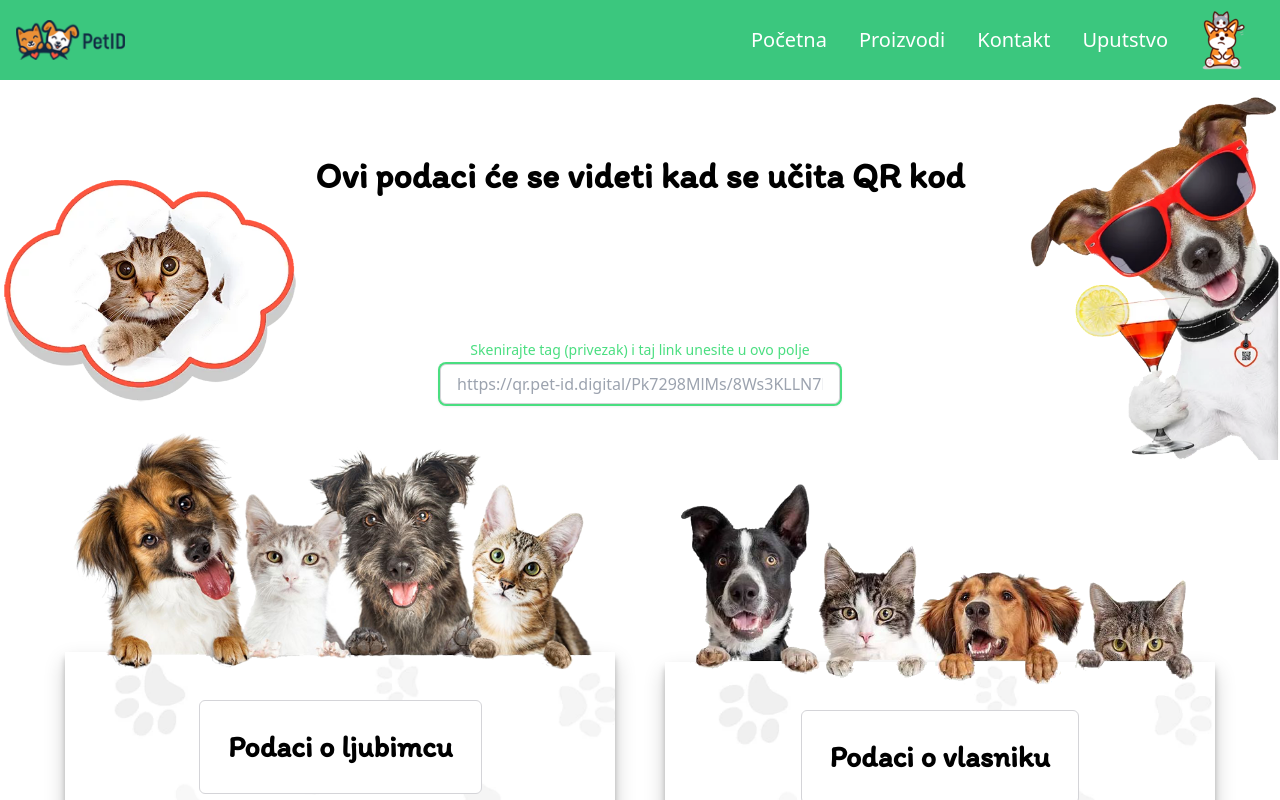
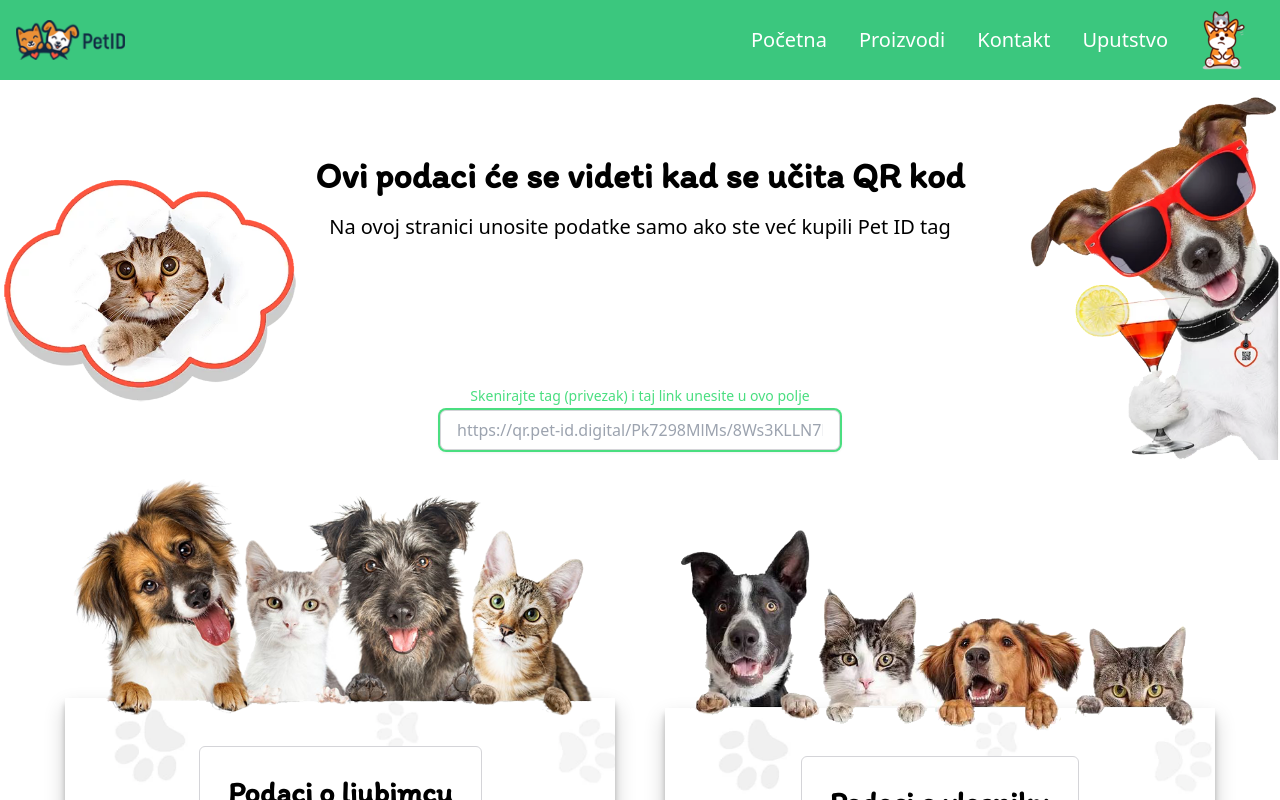
Before and after one commit to alexdevranger/pet-id.rs, a React (Create React App) app: page /moj-ljubimac in a window 1280 px wide. Shown: the top 800 px of the page. Built offline with nearby package versions, Linux system fonts and the light colour scheme.

Commit message:
try to fix ios font

```diff
--- a/public/index.html
+++ b/public/index.html
@@ -12,35 +12,12 @@
     <link rel="apple-touch-icon" href="%PUBLIC_URL%/logo192.png" />
     <link rel="preconnect" href="https://fonts.googleapis.com" />
 <link rel="preconnect" href="https://fonts.gstatic.com" crossorigin />
-<link href="https://fonts.googleapis.com/css2?family=Comic+Neue:wght@400;700&family=Itim&family=Mali:wght@400;500;600;700&family=Pangolin&family=Patrick+Hand&display=swap" rel="stylesheet" />
-    <!--
-      manifest.json provides metadata used when your web app is installed on a
-      user's mobile device or desktop. See https://developers.google.com/web/fundamentals/web-app-manifest/
-    -->
+<link href="https://fonts.googleapis.com/css2?family=Itim&display=swap" rel="stylesheet" />
     <link rel="manifest" href="%PUBLIC_URL%/manifest.json" />
-    <!--
-      Notice the use of %PUBLIC_URL% in the tags above.
-      It will be replaced with the URL of the `public` folder during the build.
-      Only files inside the `public` folder can be referenced from the HTML.
-
-      Unlike "/favicon.ico" or "favicon.ico", "%PUBLIC_URL%/favicon.ico" will
-      work correctly both with client-side routing and a non-root public URL.
-      Learn how to configure a non-root public URL by running `npm run build`.
-    -->
     <title>pet-id.rs - Želiš svog ljubimca nazad ako se izgubi? </title>
   </head>
   <body>
     <noscript>You need to enable JavaScript to run this app.</noscript>
     <div id="root"></div>
-    <!--
-      This HTML file is a template.
-      If you open it directly in the browser, you will see an empty page.
-
-      You can add webfonts, meta tags, or analytics to this file.
-      The build step will place the bundled scripts into the <body> tag.
-
-      To begin the development, run `npm start` or `yarn start`.
-      To create a production bundle, use `npm run build` or `yarn build`.
-    -->
   </body>
 </html>
--- a/src/App.css
+++ b/src/App.css
@@ -1,12 +1,15 @@
-@import url('https://fonts.googleapis.com/css2?family=Comic+Neue:wght@400;700&family=Itim&family=Mali:wght@400;500;600;700&family=Pangolin&family=Patrick+Hand&display=swap');
-/* @font-face {
+@import url('https://fonts.googleapis.com/css2?family=Itim&display=swap');/* @font-face {
   font-family: "Indie";
   src: local("IndieFlower-Regular"),
     url("./fonts/IndieFlower-Regular.ttf") format("truetype");
 } */
+* {
+  -webkit-locale: auto;
+  white-space: normal;
+}
 
 h1, h2 {
-  font-family: 'Itim', cursive !important;
+  font-family: 'Itim', ui-sans-serif, system-ui, -apple-system, BlinkMacSystemFont, "Segoe UI", Roboto, "Helvetica Neue", Arial, "Noto Sans", sans-serif, "Apple Color Emoji", "Segoe UI Emoji", "Segoe UI Symbol", "Noto Color Emoji";
 }
 p {
     font-size: 20px;
--- a/src/components/Hvala.js
+++ /dev/null
@@ -1,36 +0,0 @@
-import React from "react";
-import { Link } from "react-router-dom";
-import HvalaSlika from "../assets/hvala.png";
-import { useNavigate, useLocation } from "react-router-dom";
-
-const Hvala = (props) => {
-  let location = useLocation();
-  console.log(location);
-  console.log(location.state);
-  return (
-    <div className="bg-white">
-      <div className="text-center mt-28">
-        <h1 className="text-4xl font-bold text-[#3BC77E]">
-          Hvala Vam na poverenju!
-        </h1>
-        <h2 className="text-3xl mt-2">Vasa porudzbina je prihvacena</h2>
-        <p className="text-xl mt-7">
-          Broj vaše porudžbine je <b>{location.state}</b> <br></br> Pet ID će
-          vam biti poslat u roku od 48 sati.{" "}
-        </p>
-        <div className="flex justify-center">
-          <img src={HvalaSlika}></img>
-        </div>
-        <Link to="/shop">
-          <div className="w-full flex justify-center">
-            <div className="flex items-center justify-center text-white bg-[#3BC77E] hover:bg-[#FF553E] w-[321px] h-[64px] rounded-lg mt-16">
-              <h2 className="text-xl">Naruci opet kao poklon prijatelju</h2>
-            </div>
-          </div>
-        </Link>
-      </div>
-    </div>
-  );
-};
-
-export default Hvala;
--- a/src/components/Korak2.js
+++ b/src/components/Korak2.js
@@ -252,12 +252,6 @@ const Korak2 = () => {
   return (
     <div>
       <form>
-        {/* <input
-          type="text"
-          autoFocus={true}
-          className="opacity-0 cursor-default"
-        /> */}
-
         {/* SRCE */}
         {step === 1 && params.id === "srce" && (
           <>
@@ -1464,12 +1458,12 @@ const Korak2 = () => {
                       },
                       pattern: {
                         value:
-                          /^[a-zA-Z0-9a-яА-ЯčćžšđљњђћџнјČĆŽŠĐЉЊЂЋЏНЈ\/_\-]{2,30}$/,
+                          /^[a-zA-Z0-9a-яА-ЯčćžšđљњђћџнјČĆŽŠĐЉЊЂЋЏНЈ\/_\-\s]{2,30}$/,
                         message:
-                          "Nema razmaka. Može sadržati samo slova, brojeve, kosu crtu, srednju crtu, donju crtu i min. 2 slova.",
+                          "Može sadržati samo slova, brojeve, razmak, kosu crtu, srednju crtu, donju crtu i min. 2 slova.",
                       },
                     })}
-                    placeholder="npr. Snežana_Nakić-Sneža-2004/478"
+                    placeholder="npr. Džeki"
                     className="peer h-10 w-full border border-zinc-300 rounded-md bg-gray-50 px-4 font-normal outline-none drop-shadow-sm transition-all duration-200 ease-in-out focus:bg-white focus:ring-2 focus:ring-green-400"
                   />
                   {errors.secretWord && (
@@ -1498,9 +1492,8 @@ const Korak2 = () => {
                   <br />
                   <br />* Sigurnosna reč: Ukoliko želite da promenite bilo koji
                   podatak, mi ćemo vas pitati za ovu reč, čime dokazujete da ste
-                  vlasnik. Ta reč može da bude bilo šta, samo je važno da bude
-                  JEDNA reč bez razmaka. Različite reči se mogu spajati crticom
-                  ili donjom crtom - npr. "mirko_23.78".
+                  vlasnik. Ta reč može da bude bilo šta, npr. ime vašeg prvog
+                  ljubimca, npr. "Džeki".
                 </h5>
               </div>
             </div>
--- a/src/components/Main1.js
+++ b/src/components/Main1.js
@@ -28,7 +28,7 @@ const Main1 = () => {
 
         <div className="flex pt-12 sm:pt-28 flex-col sm:flex-row">
           <div className="lg:ml-16 xl:pl-22 sm:w-[80%] lg:w-[70%]">
-            <h1 className="text-3xl sm:text-4xl md:text-5xl lg:text-6xl xl:text-7xl font-bold text-center sm:text-left px-3 sm:pl-6 md:pl-6 md:mt-6 lg:mt-9 xl:mt-12 2xl:pb-12">
+            <h1 className="text-3xl sm:text-4xl md:text-5xl lg:text-6xl xl:text-7xl font-bold text-center sm:text-left px-3 sm:pl-6 md:pl-6 md:mt-6 lg:mt-9 xl:mt-12 2xl:pb-8">
               Želiš svog ljubimca nazad ako se izgubi?
             </h1>
             <div className="px-6 md:px-8">
@@ -38,21 +38,21 @@ const Main1 = () => {
               </h4>
             </div>
             <div className="px-6">
-              <div className="pt-12 flex items-center lg:mb-8 lg:mt-3 xl:mb-0 2xl:mb-8">
+              <div className="pt-4 flex items-center lg:mb-8 lg:mt-3 xl:mb-0">
                 <img className="pr-5" src={Vektor} alt="Vektor" />
                 <p className="text-black text-[18px] md:text-lg lg:text-xl font-semibold">
                   Veoma lako se uočava sa razdaljine od 10 metara, i lako se
                   očitava pomoću mobilnog koji ima svaki pronalazač.
                 </p>
               </div>
-              <div className="pt-6 flex items-center lg:mb-8 xl:mb-0 2xl:mb-8">
+              <div className="pt-6 flex items-center lg:mb-8 xl:mb-0">
                 <img className="pr-5" src={Vektor} alt="Vektor" />
                 <p className="text-black text-[18px] md:text-lg lg:text-xl font-semibold">
                   Ne smeta vašem ljubimcu kada se igra, spava ili kupa, jer je
                   mali, savitljiv i vodootporan.
                 </p>
               </div>
-              <div className="pt-6 flex items-center lg:mb-8 xl:mb-0 2xl:mb-12">
+              <div className="pt-6 flex items-center lg:mb-8 xl:mb-0">
                 <img className="pr-5" src={Vektor} alt="Vektor" />
                 <p className="text-black text-[18px] md:text-lg lg:text-xl font-semibold">
                   Specijalno dizajniran sastav materijala od koga je izrađen Pet
@@ -419,13 +419,6 @@ const Main1 = () => {
                   </div>
                   {/*body*/}
                   <div className="relative p-6 flex flex-col min-[450px]:flex-row">
-                    {/* <p className="my-4 text-slate-500 text-lg leading-relaxed">
-                      I always felt like I could do anything. That’s the main
-                      thing people are controlled by! Thoughts- their perception
-                      of themselves! They're slowed down by their perception of
-                      themselves. If you're taught you can’t do anything, you
-                      won’t do anything. I was taught I could do everything.
-                    </p> */}
                     <div className="w-full sm:block pr-7 pl-1">
                       <div className="flex md:justify-center">
                         <LazyLoadImage
--- a/src/components/MojLjubimac.js
+++ b/src/components/MojLjubimac.js
@@ -162,10 +162,14 @@ const MojLjubimac = () => {
       <form>
         {korak === 1 && (
           <>
-            <div className="w-full flex items-center justify-center mb-32 min-[410px]:mb-36 min-[496px]:mb-48 min-[600px]:mb-48 sm:mb-52 md:mb-36 lg:mb-36 mt-8 sm:mt-12 md:mt-12">
-              <h1 className="text-3xl lg:text-4xl font-bold text-center lg:mt-7 px-4">
+            <div className="w-full flex flex-col items-center justify-center mb-32 min-[410px]:mb-36 min-[496px]:mb-48 min-[600px]:mb-48 sm:mb-52 md:mb-36 lg:mb-36 mt-8 sm:mt-12 md:mt-12">
+              <h1 className="text-3xl lg:text-4xl font-bold text-center lg:mt-7 px-4 pb-4">
                 Ovi podaci će se videti kad se učita QR kod
               </h1>
+              <p className="block">
+                Na ovoj stranici unosite podatke samo ako ste već kupili Pet ID
+                tag{" "}
+              </p>
             </div>
 
             <div className="group relative w-52 min-[450px]:w-60 sm:w-72 md:w-[400px] m-auto pb-10 sm:pb-24 mt-7">
--- a/src/components/Shop.js
+++ b/src/components/Shop.js
@@ -58,10 +58,14 @@ const Shop = () => {
         </div>
       </div>
 
-      <div className="w-full flex items-center justify-center mb-32 min-[410px]:mb-36 min-[496px]:mb-48 min-[600px]:mb-48 sm:mb-52 md:mb-36 lg:mb-56 mt-8 sm:mt-12 md:mt-12">
-        <h1 className="text-3xl lg:text-4xl font-bold text-center lg:mt-7 px-4">
+      <div className="w-full flex flex-col items-center justify-center mb-32 min-[410px]:mb-36 min-[496px]:mb-48 min-[600px]:mb-48 sm:mb-52 md:mb-36 lg:mb-56 mt-8 sm:mt-12 md:mt-12">
+        <h1 className="text-3xl lg:text-4xl font-bold text-center lg:mt-7 px-4 pb-4">
           KORAK 1 <br /> Izaberite oblik priveska za vašeg ljubimca{" "}
         </h1>
+        <p className="block">
+          Na ovoj stranici unosite podatke samo ako naručujete tag preko ovog
+          sajta
+        </p>
       </div>
 
       {/* Privesci */}
```
Also changed, not shown: src/components/ContactUs.js (+0 -32 lines).
